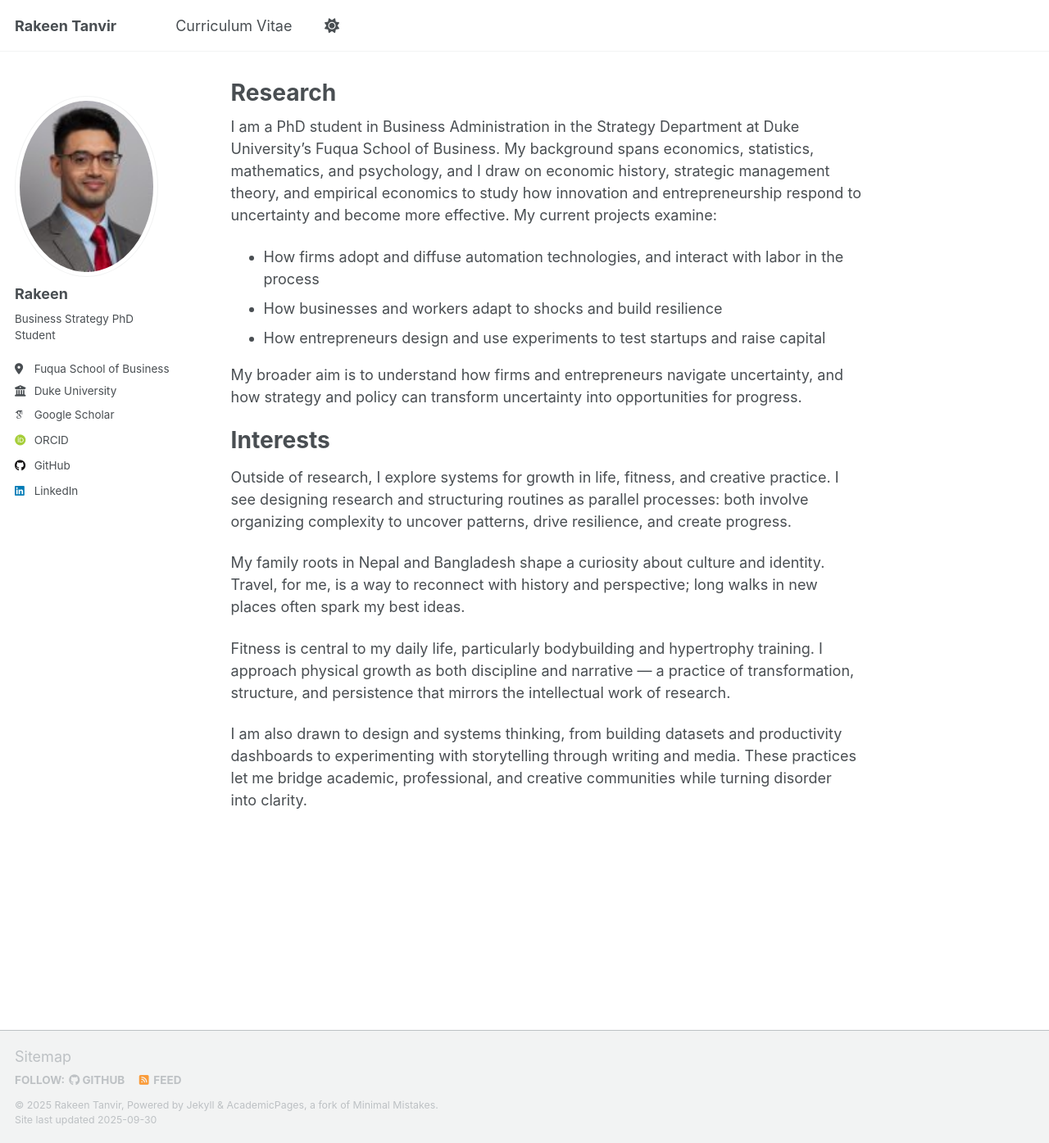
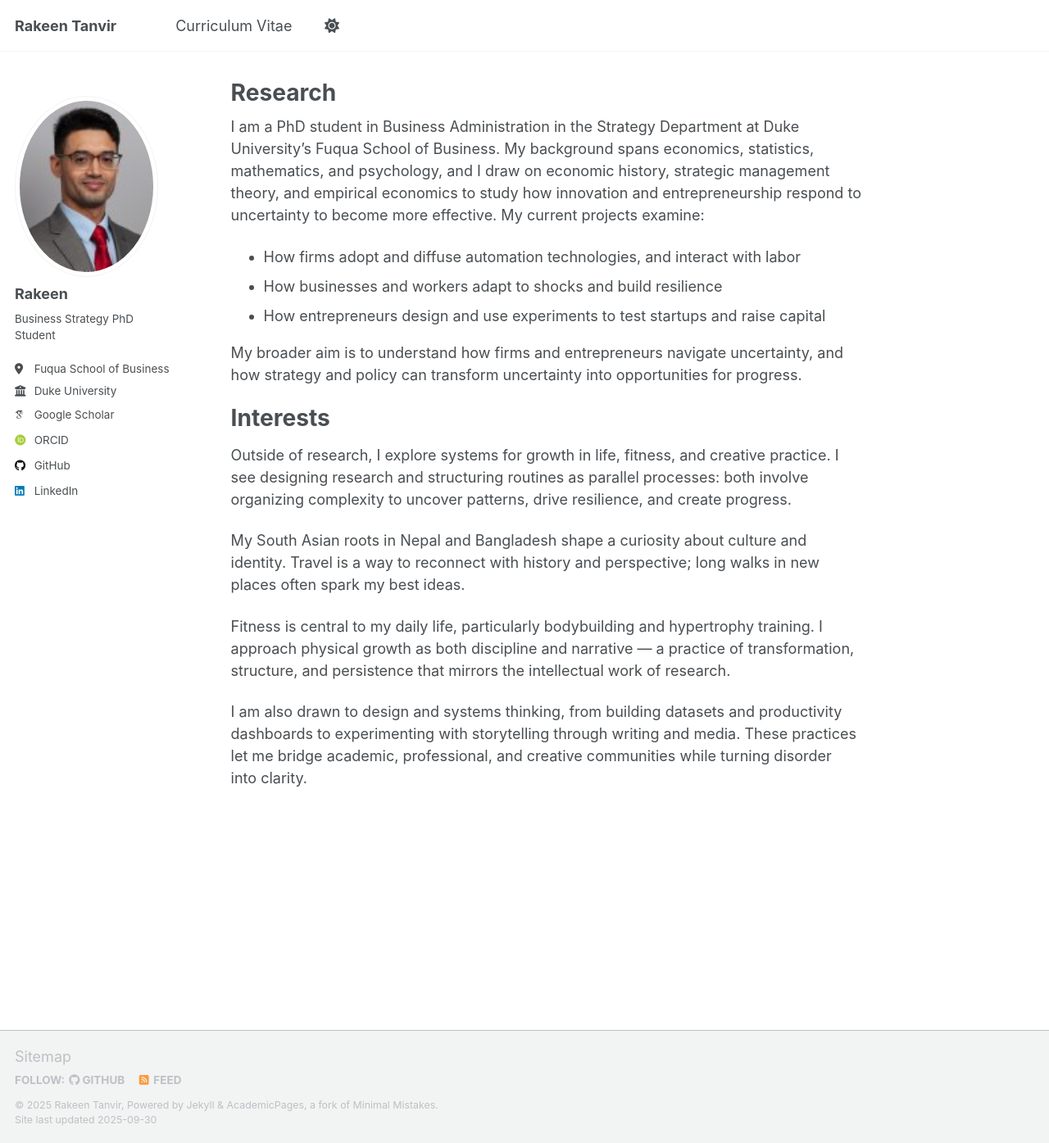
Before and after one commit to rakeentanvir/rakeentanvir.github.io, a Jekyll site: the page built from _pages/about.md, in a window 1280 px wide and 1395 px high. Shown: the whole window at 82% size. Built offline with Jekyll 4.4.1, drawn with Linux system fonts in a browser that asks for light colours; some web fonts are replaced; a script that is not in the unit is left out.

Commit message:
Update about.md

```diff
--- a/_pages/about.md
+++ b/_pages/about.md
@@ -6,8 +6,8 @@ redirect_from:
   - /about/
   - /about.html
 ---
-I am a PhD student in Business Administration in the Strategy Department at Duke University’s Fuqua School of Business. My background spans economics, statistics, mathematics, and psychology, and I draw on economic history, strategic management theory, and empirical economics to study how innovation and entrepreneurship respond to uncertainty and become more effective. My current projects examine:
-- How firms adopt and diffuse automation technologies, and interact with labor in the process
+I am a PhD student in Business Administration in the Strategy Department at Duke University’s Fuqua School of Business. My background spans economics, statistics, mathematics, and psychology, and I draw on economic history, strategic management theory, and empirical economics to study how innovation and entrepreneurship respond to uncertainty to become more effective. My current projects examine:
+- How firms adopt and diffuse automation technologies, and interact with labor
 - How businesses and workers adapt to shocks and build resilience
 - How entrepreneurs design and use experiments to test startups and raise capital
 
@@ -16,7 +16,7 @@ My broader aim is to understand how firms and entrepreneurs navigate uncertainty
 # Interests
 Outside of research, I explore systems for growth in life, fitness, and creative practice. I see designing research and structuring routines as parallel processes: both involve organizing complexity to uncover patterns, drive resilience, and create progress.
 
-My family roots in Nepal and Bangladesh shape a curiosity about culture and identity. Travel, for me, is a way to reconnect with history and perspective; long walks in new places often spark my best ideas.
+My South Asian roots in Nepal and Bangladesh shape a curiosity about culture and identity. Travel is a way to reconnect with history and perspective; long walks in new places often spark my best ideas.
 
 Fitness is central to my daily life, particularly bodybuilding and hypertrophy training. I approach physical growth as both discipline and narrative — a practice of transformation, structure, and persistence that mirrors the intellectual work of research.
 
```
